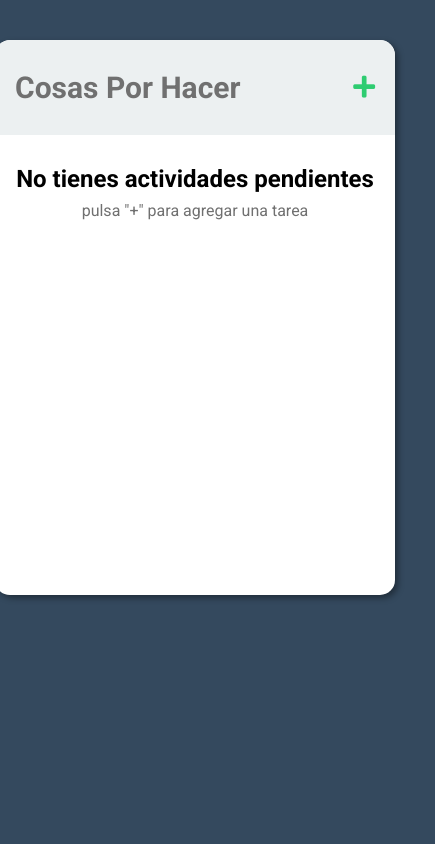
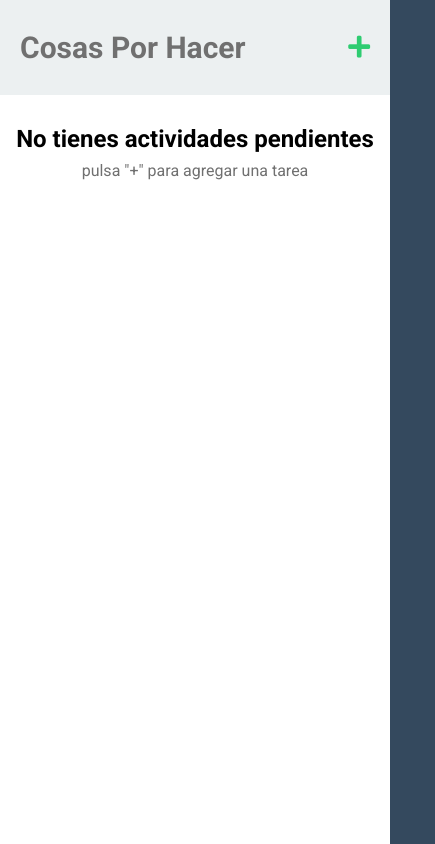
Before and after one commit to fabian0896/AppToDos, a React (Create React App) app: page / in a window 390 px wide. Shown: the whole page, 435 px wide, since content can reach past the window. Built offline with nearby package versions, Linux system fonts and the light colour scheme.

Commit message:
responsive

```diff
--- a/src/App.css
+++ b/src/App.css
@@ -2,7 +2,6 @@
     width: 400px;
     height: 555px;
     background: white;
-    margin: 40px;
     box-shadow: 3px 3px 6px rgba(0, 0, 0, .39);
     border-radius: 15px;
     overflow: hidden;
@@ -21,3 +20,13 @@
     margin: 5px 0;
     color: #707070;
 }
+
+
+@media screen and (max-width: 425px){
+    .App{
+        width: 100%;
+        box-shadow: none;
+        border-radius: 0;
+        height: 100vh;
+    }
+}
--- a/src/Task/Task.js
+++ b/src/Task/Task.js
@@ -5,13 +5,33 @@ import Checkbox from '../Checkbox/Checkbox';
 
 class Task extends React.Component{
 
+    state = {
+        temp: 0,
+        temp2: 0
+    }
+
     handleChange = (estado)=>{
         this.props.handleCheck(this.props.index, estado)
     }
 
+    handleTouchStart=(event)=>{
+       event.stopPropagation();
+        this.setState({
+            temp: new Date().getTime()
+        });
+    }
+
+    handleTouchEnds=()=>{
+        const tiempo = new Date().getTime();
+        const holdTime = tiempo - this.state.temp;
+        if(holdTime >= 500){
+            this.props.isHoldingHandel(this.props.index)
+        }
+    }
+
     render(){
         return(
-            <div onDoubleClick={()=>this.props.isHoldingHandel(this.props.index)} className={`Task ${this.props.isHolding? 'isHolding' : 'noHolding'}`}>
+            <div onTouchEnd={this.handleTouchEnds} onTouchStart={this.handleTouchStart} onDoubleClick={()=>this.props.isHoldingHandel(this.props.index)} className={`Task ${this.props.isHolding? 'isHolding' : 'noHolding'}`}>
                 <div className="Task-content">
                     <Checkbox handleChange={this.handleChange} done={ this.props.done }/>
                     <span className={`Task-text ${ this.props.done? 'Task-text-done': '' }`}>{ this.props.text }</span>
--- a/src/header/header.css
+++ b/src/header/header.css
@@ -9,7 +9,7 @@
     margin-bottom: 30px;
     position: relative;
     z-index: 5;
-    border-radius: 15px 15px 0 0;
+    /* border-radius: 15px 15px 0 0; */
 }
 
 .Header-title{
--- a/src/index.css
+++ b/src/index.css
@@ -8,9 +8,19 @@ body {
   display: flex;
   align-items: center;
   justify-content: center;
+  height: 100vh;
+
 }
 
 code {
   font-family: source-code-pro, Menlo, Monaco, Consolas, "Courier New",
     monospace;
 }
+
+
+@media screen and (max-width: 425px){
+  body{
+    display: initial;
+    height: 100vh;
+  }
+}
```
